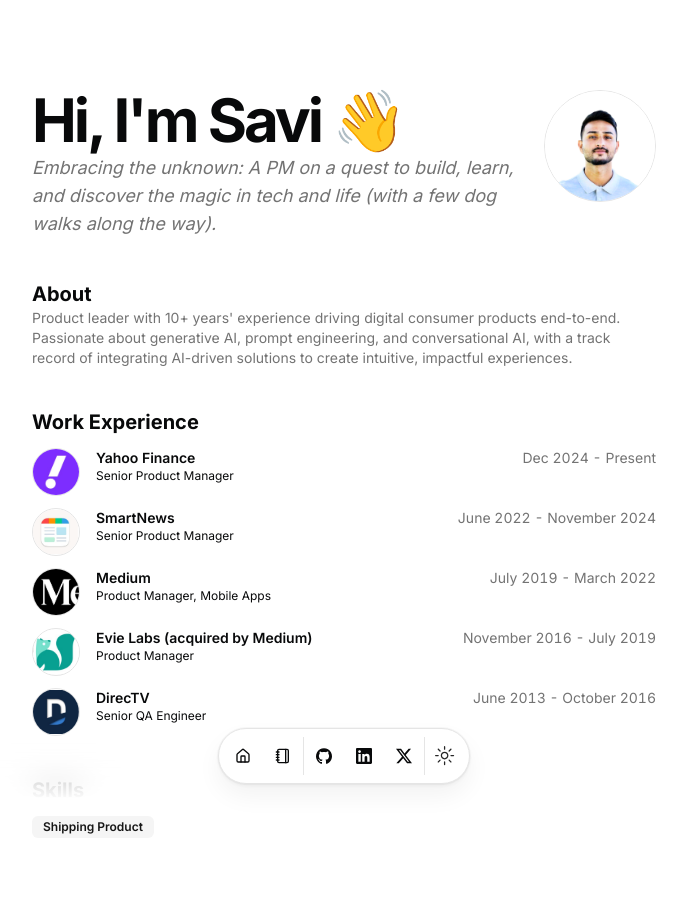
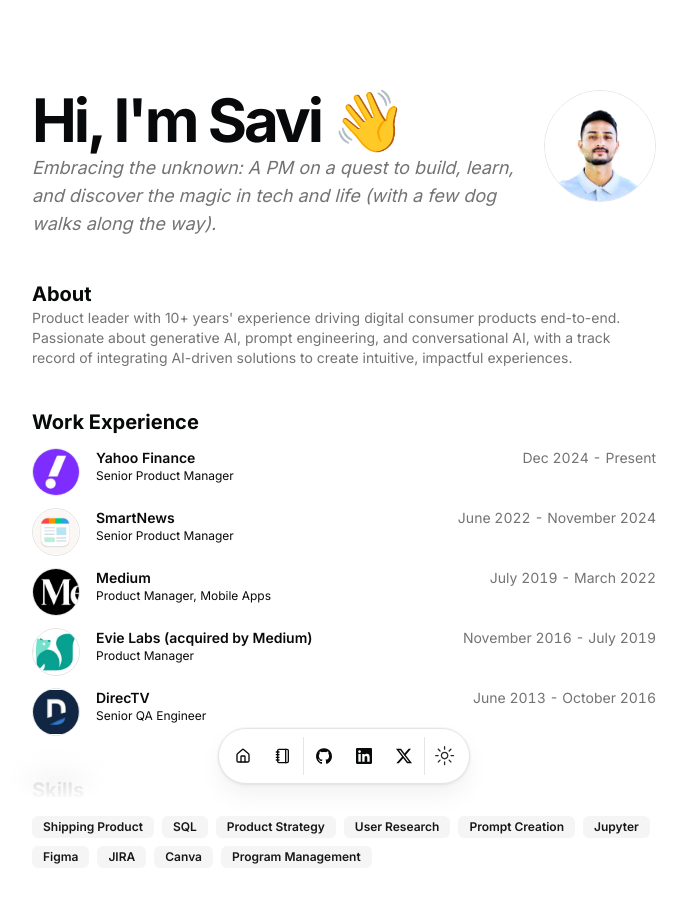
Before and after one commit to saviii/savi-portfolio, a Next.js app: page / in a window 1280 px wide. Shown: the top 924 px of the page, without its empty margins (296-983 px from the left). Built offline with nearby package versions, Linux system fonts and the light colour scheme.

Commit message:
Add additional skills to portfolio

```diff
--- a/src/data/resume.tsx
+++ b/src/data/resume.tsx
@@ -13,7 +13,16 @@
     "Product leader with 10+ years' experience driving digital consumer products end-to-end. Passionate about generative AI, prompt engineering, and conversational AI, with a track record of integrating AI-driven solutions to create intuitive, impactful experiences.",
   avatarUrl: "/me.png",
   skills: [
-    "Shipping Product"
+    "Shipping Product",
+    "SQL",
+    "Product Strategy",
+    "User Research",
+    "Prompt Creation",
+    "Jupyter",
+    "Figma",
+    "JIRA",
+    "Canva",
+    "Program Management"
   ],
   navbar: [
     { href: "/", icon: HomeIcon, label: "Home" },
```
